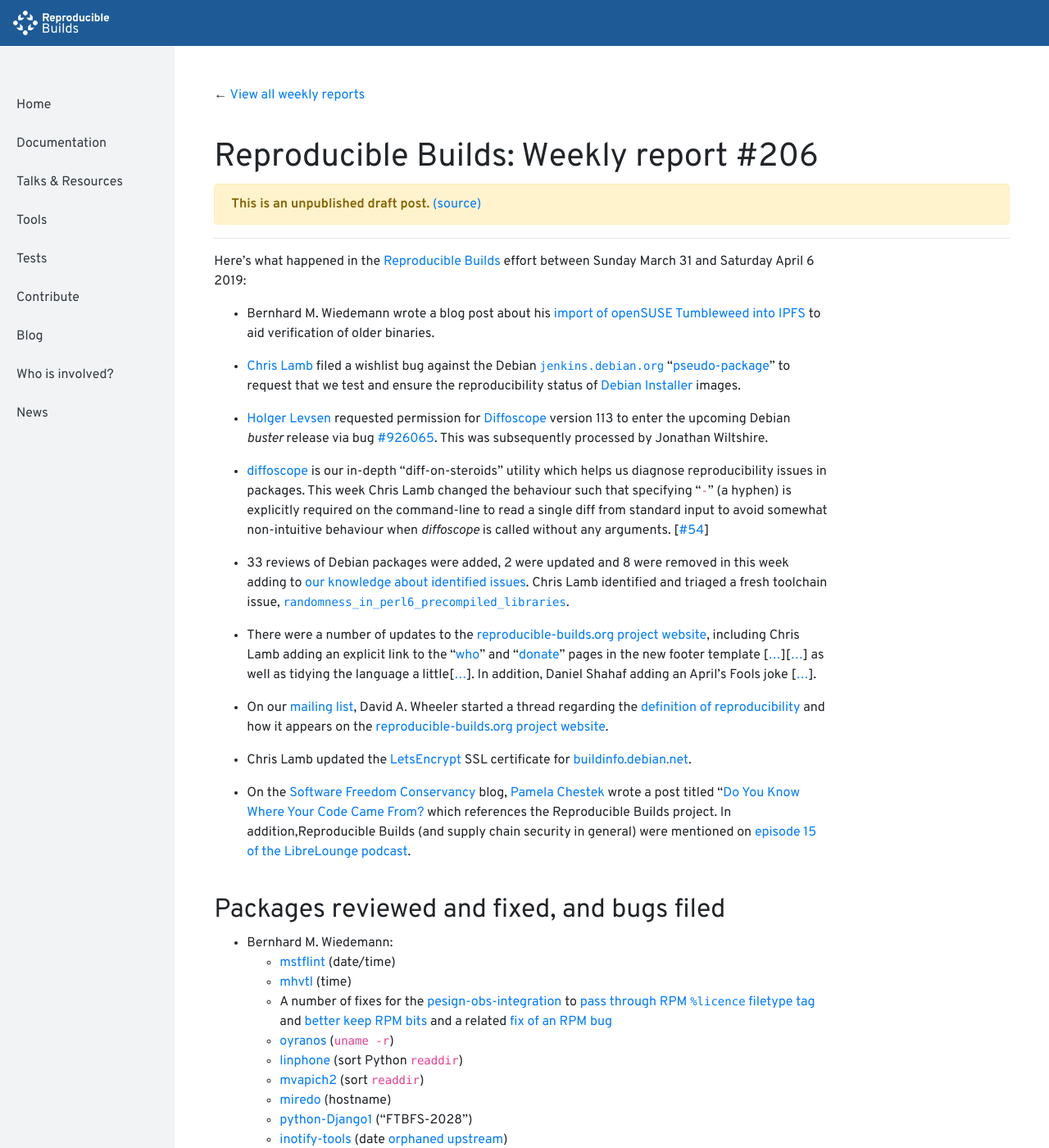
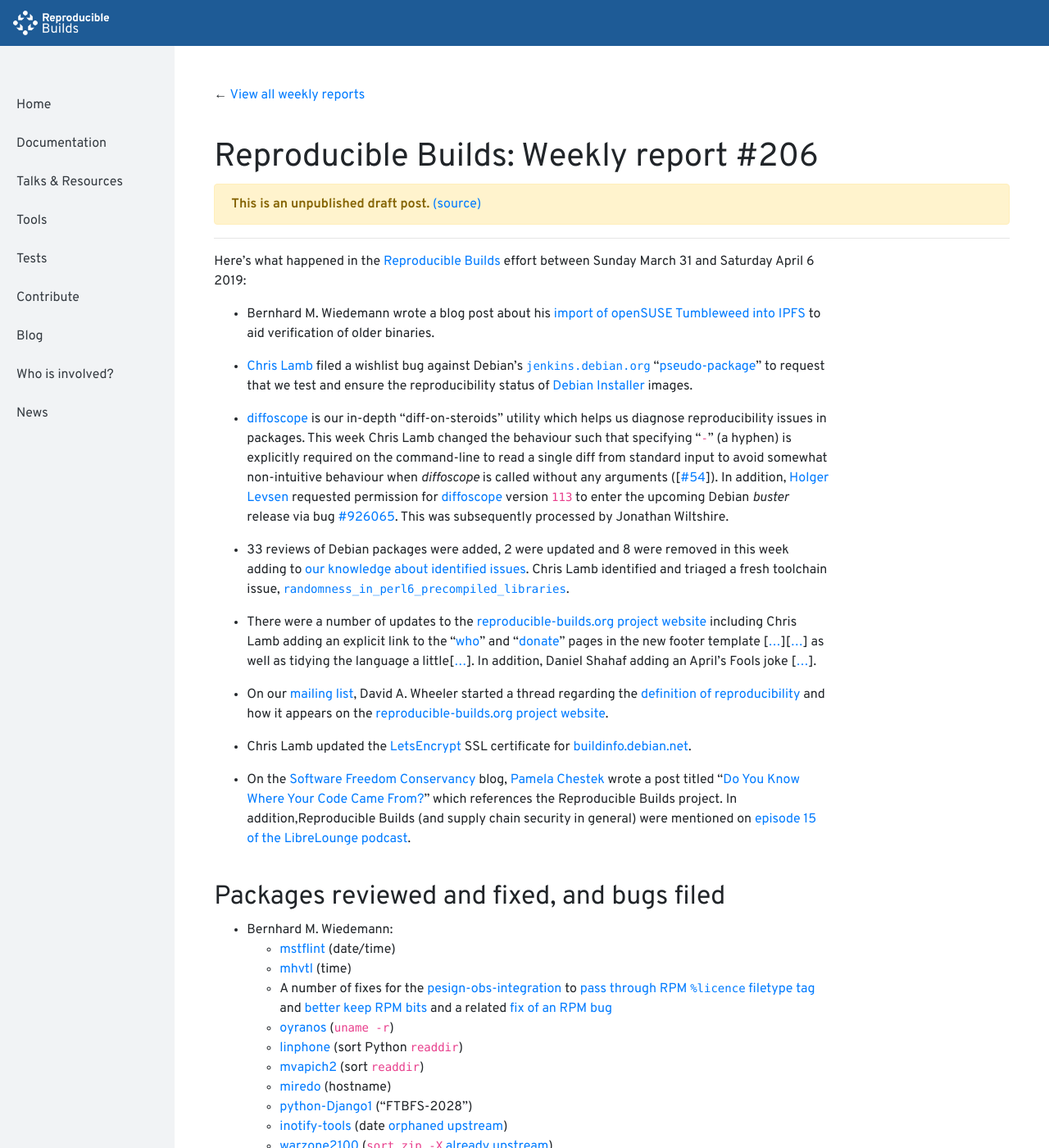
Before and after one commit to prototypefund/reproducible-website, a Jekyll site: the page built from _blog/posts/206.md, in a window 1280 px wide and 1400 px high. Shown: the whole window at 82% size. Built offline with Jekyll 4.4.1, drawn with Linux system fonts in a browser that asks for light colours; some of the changed text lies outside the part shown.

Commit message:
206: Cosmetic changes.

```diff
--- a/_blog/posts/206.md
+++ b/_blog/posts/206.md
@@ -7,21 +7,19 @@
 
 * Bernhard M. Wiedemann wrote a blog post about his [import of openSUSE Tumbleweed into IPFS](https://lizards.opensuse.org/2019/04/03/experimental-opensuse-mirror-via-ipfs/) to aid verification of older binaries.
 
-* [Chris Lamb](https://chris-lamb.co.uk/) filed a wishlist bug against the Debian [`jenkins.debian.org`](http://bugs.debian.org/jenkins.debian.org) "[pseudo-package](https://www.debian.org/Bugs/pseudo-packages)" to request that we test and ensure the reproducibility status of [Debian Installer](https://www.debian.org/devel/debian-installer/) images.
+* [Chris Lamb](https://chris-lamb.co.uk/) filed a wishlist bug against Debian's [`jenkins.debian.org`](http://bugs.debian.org/jenkins.debian.org) "[pseudo-package](https://www.debian.org/Bugs/pseudo-packages)" to request that we test and ensure the reproducibility status of [Debian Installer](https://www.debian.org/devel/debian-installer/) images.
 
-* [Holger Levsen](http://layer-acht.org/thinking/) requested permission for [Diffoscope](https://diffoscope.org/) version 113 to enter the upcoming Debian *buster* release via bug [#926065](https://bugs.debian.org/926065). This was subsequently processed by Jonathan Wiltshire.
-
-* [diffoscope](https://diffoscope.org/) is our in-depth "diff-on-steroids" utility which helps us diagnose reproducibility issues in packages. This week Chris Lamb changed the behaviour such that specifying "`-`" (a hyphen) is explicitly required on the command-line to read a single diff from standard input to avoid somewhat non-intuitive behaviour when *diffoscope* is called without any arguments.&nbsp;[[#54](https://salsa.debian.org/reproducible-builds/diffoscope/issues/54)]
+* [diffoscope](https://diffoscope.org/) is our in-depth "diff-on-steroids" utility which helps us diagnose reproducibility issues in packages. This week Chris Lamb changed the behaviour such that specifying "`-`" (a hyphen) is explicitly required on the command-line to read a single diff from standard input to avoid somewhat non-intuitive behaviour when *diffoscope* is called without any arguments ([[#54](https://salsa.debian.org/reproducible-builds/diffoscope/issues/54)]). In addition, [Holger Levsen](http://layer-acht.org/thinking/) requested permission for [diffoscope](https://diffoscope.org/) version `113` to enter the upcoming Debian *buster* release via bug [#926065](https://bugs.debian.org/926065). This was subsequently processed by Jonathan Wiltshire.
 
 * 33 reviews of Debian packages were added, 2 were updated and 8 were removed in this week adding to [our knowledge about identified issues](https://tests.reproducible-builds.org/debian/index_issues.html). Chris Lamb identified and triaged a fresh toolchain issue, [`randomness_in_perl6_precompiled_libraries`](https://salsa.debian.org/reproducible-builds/reproducible-notes/commit/b718ab29).
 
-* There were a number of updates to the [reproducible-builds.org project website](https://reproducible-builds.org), including Chris Lamb adding an explicit link to the "[who]({{ "/who/" | prepend: site.baseurl }})" and "[donate]({{ "/donate/" | prepend: site.baseurl }})" pages in the new footer template [[...](https://salsa.debian.org/reproducible-builds/reproducible-website/commit/2d14946)][[...](https://salsa.debian.org/reproducible-builds/reproducible-website/commit/7a95a81)] as well as tidying the language a little[[...](https://salsa.debian.org/reproducible-builds/reproducible-website/commit/7a222f0)]. In addition, Daniel Shahaf adding an April's Fools joke [[...](https://salsa.debian.org/reproducible-builds/reproducible-website/commit/68f4b00)].
+* There were a number of updates to the [reproducible-builds.org project website](https://reproducible-builds.org) including Chris Lamb adding an explicit link to the "[who]({{ "/who/" | prepend: site.baseurl }})" and "[donate]({{ "/donate/" | prepend: site.baseurl }})" pages in the new footer template [[...](https://salsa.debian.org/reproducible-builds/reproducible-website/commit/2d14946)][[...](https://salsa.debian.org/reproducible-builds/reproducible-website/commit/7a95a81)] as well as tidying the language a little[[...](https://salsa.debian.org/reproducible-builds/reproducible-website/commit/7a222f0)]. In addition, Daniel Shahaf adding an April's Fools joke [[...](https://salsa.debian.org/reproducible-builds/reproducible-website/commit/68f4b00)].
 
 * On our [mailing list](https://lists.reproducible-builds.org/pipermail/rb-general/), David A. Wheeler started a thread regarding the [definition of reproducibility](https://lists.reproducible-builds.org/pipermail/rb-general/2019-April/001523.html) and how it appears on the [reproducible-builds.org project website](https://reproducible-builds.org).
 
 * Chris Lamb updated the [LetsEncrypt](https://letsencrypt.org/) SSL certificate for [buildinfo.debian.net](https://buildinfo.debian.net).
 
-* On the [Software Freedom Conservancy](https://sfconservancy.org/) blog, [Pamela Chestek](https://chesteklegal.com/) wrote a post titled "[Do You Know Where Your Code Came From?](https://sfconservancy.org/blog/2019/apr/04/nosource-nosecurity/) which references the Reproducible Builds project. In addition,Reproducible Builds (and supply chain security in general) were mentioned on [episode 15 of the LibreLounge podcast](https://librelounge.org/episodes/episode-15-at-libre-planet-with-sean-obrien.html).
+* On the [Software Freedom Conservancy](https://sfconservancy.org/) blog, [Pamela Chestek](https://chesteklegal.com/) wrote a post titled "[Do You Know Where Your Code Came From?](https://sfconservancy.org/blog/2019/apr/04/nosource-nosecurity/)" which references the Reproducible Builds project. In addition,Reproducible Builds (and supply chain security in general) were mentioned on [episode 15 of the LibreLounge podcast](https://librelounge.org/episodes/episode-15-at-libre-planet-with-sean-obrien.html).
 
 
 ## Packages reviewed and fixed, and bugs filed
```
Also changed, not shown: other parts of _blog/posts/206.md (+1 -1 lines).
